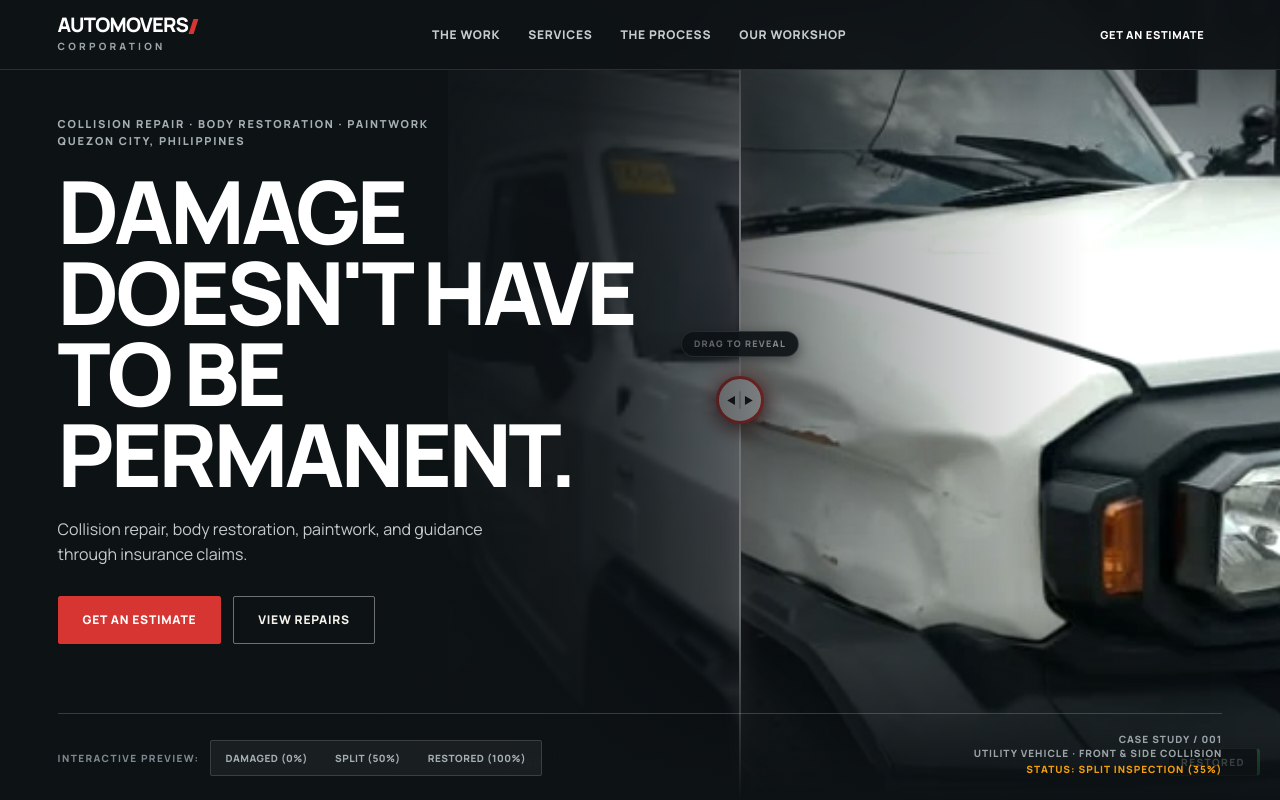
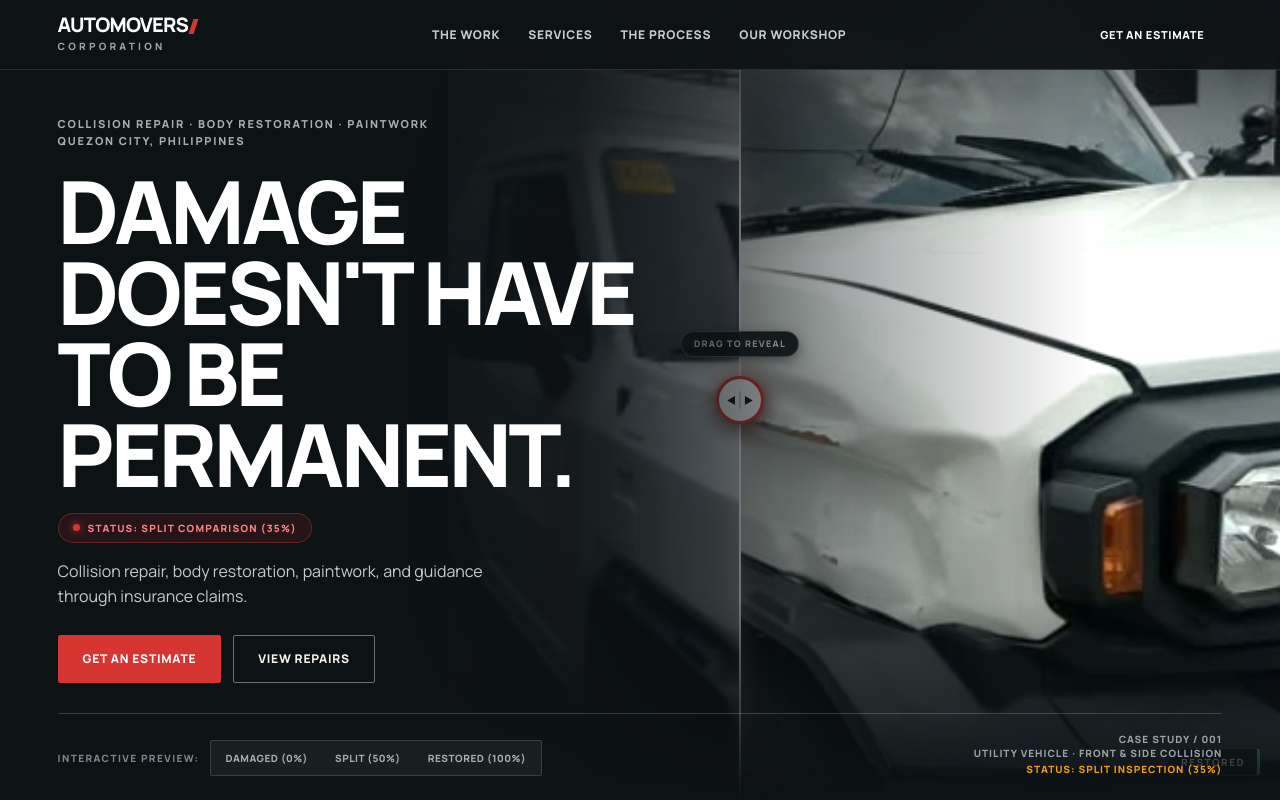
Before and after one commit to kershey-dev/impact-auto, a website built with Vite: page index.html in a window 1280 px wide. Shown: the top 800 px of the page. Built offline with nearby package versions, Linux system fonts and the light colour scheme.

Commit message:
Implement live telemetry pill and locked description crossfade for hero

```diff
--- a/app.js
+++ b/app.js
@@ -41,6 +41,9 @@ document.addEventListener('DOMContentLoaded', () => {
   const heroAnnouncement = $('#hero-announcement');
   const heroStatusTag = $('#hero-status-tag');
   const heroSliderHandle = $('#hero-slider-handle');
+  const heroTelemetryLabel = $('#hero-telemetry-label');
+  const heroDescDamaged = $('.hero-desc-damaged');
+  const heroDescRestored = $('.hero-desc-restored');
   const presetBtns = $$('.preset-btn');
   let currentRevealPercent = 0;
   let isDraggingHero = false;
@@ -65,6 +68,21 @@ document.addEventListener('DOMContentLoaded', () => {
 
     const isRestored = percent >= 50;
     hero.classList.toggle('is-restored', isRestored);
+
+    if (heroTelemetryLabel) {
+      if (percent >= 80) {
+        heroTelemetryLabel.textContent = 'STATUS: FACTORY RESTORATION COMPLETE';
+      } else if (percent <= 20) {
+        heroTelemetryLabel.textContent = 'STATUS: IMPACT DAMAGE ASSESSMENT';
+      } else {
+        heroTelemetryLabel.textContent = `STATUS: SPLIT COMPARISON (${Math.round(percent)}%)`;
+      }
+    }
+
+    if (heroDescDamaged && heroDescRestored) {
+      heroDescDamaged.classList.toggle('active', !isRestored);
+      heroDescRestored.classList.toggle('active', isRestored);
+    }
 
     presetBtns.forEach(btn => {
       const p = parseInt(btn.dataset.preset, 10);
--- a/index.html
+++ b/index.html
@@ -55,7 +55,18 @@
       <div class="hero-copy">
         <p class="hero-service">COLLISION REPAIR · BODY RESTORATION · PAINTWORK<br>QUEZON CITY, PHILIPPINES</p>
         <h1 class="hero-title">Damage<br>doesn't have<br>to be permanent.</h1>
-        <p class="hero-description">Collision repair, body restoration, paintwork, and guidance through insurance claims.</p>
+
+        <!-- Live Vehicle Diagnostics & Transformation Pill -->
+        <div class="hero-telemetry-pill" id="hero-telemetry-pill" aria-live="polite">
+          <span class="telemetry-dot"></span>
+          <span class="telemetry-label" id="hero-telemetry-label">STATUS: IMPACT DAMAGE ASSESSMENT</span>
+        </div>
+
+        <div class="hero-descriptions">
+          <p class="hero-desc hero-desc-damaged active">Collision repair, body restoration, paintwork, and guidance through insurance claims.</p>
+          <p class="hero-desc hero-desc-restored">Hydraulic frame realignment, computerized color match, and certified road-ready restoration.</p>
+        </div>
+
         <div class="hero-actions">
           <a class="button red" href="#estimate">Get an estimate</a>
           <a class="button outline" href="#work">View repairs</a>
--- a/style.css
+++ b/style.css
@@ -571,15 +571,79 @@ p {
   letter-spacing: -0.04em;
   line-height: 0.93;
   color: #fff;
-  margin-bottom: 22px;
-}
-
-.hero-description {
+  margin-bottom: 18px;
+}
+
+/* Live Diagnostic Telemetry Pill */
+.hero-telemetry-pill {
+  display: inline-flex;
+  align-items: center;
+  gap: 8px;
+  padding: 6px 14px;
+  background: rgba(215, 53, 50, 0.12);
+  border: 1px solid rgba(215, 53, 50, 0.4);
+  border-radius: 20px;
+  margin-bottom: 16px;
+  transition: all 0.3s var(--ease);
+}
+
+.hero-telemetry-pill .telemetry-dot {
+  width: 7px;
+  height: 7px;
+  border-radius: 50%;
+  background: var(--red);
+  box-shadow: 0 0 8px var(--red);
+  transition: all 0.3s var(--ease);
+}
+
+.hero-telemetry-pill .telemetry-label {
+  font-size: 10px;
+  font-weight: 800;
+  letter-spacing: 0.12em;
+  color: #ff8583;
+  transition: all 0.3s var(--ease);
+}
+
+/* When restored (>= 50%) */
+.hero.is-restored .hero-telemetry-pill {
+  background: rgba(74, 222, 128, 0.12);
+  border-color: rgba(74, 222, 128, 0.45);
+}
+
+.hero.is-restored .hero-telemetry-pill .telemetry-dot {
+  background: #4ade80;
+  box-shadow: 0 0 10px #4ade80;
+}
+
+.hero.is-restored .hero-telemetry-pill .telemetry-label {
+  color: #4ade80;
+}
+
+/* Locked grid description — identical height, zero jump */
+.hero-descriptions {
+  display: grid;
+  grid-template-columns: 1fr;
+  grid-template-rows: 1fr;
+  min-height: 52px;
+  margin-bottom: 24px;
+}
+
+.hero-desc {
+  grid-area: 1 / 1;
   max-width: 480px;
   font-size: clamp(14px, 1.4vw, 16px);
   line-height: 1.6;
   color: #c4ccce;
-  margin: 0 0 28px;
+  opacity: 0;
+  transform: translateY(6px);
+  transition: opacity 0.3s ease, transform 0.3s ease;
+  pointer-events: none;
+}
+
+.hero-desc.active {
+  opacity: 1;
+  transform: translateY(0);
+  pointer-events: auto;
 }
 
 .hero-actions {
```
